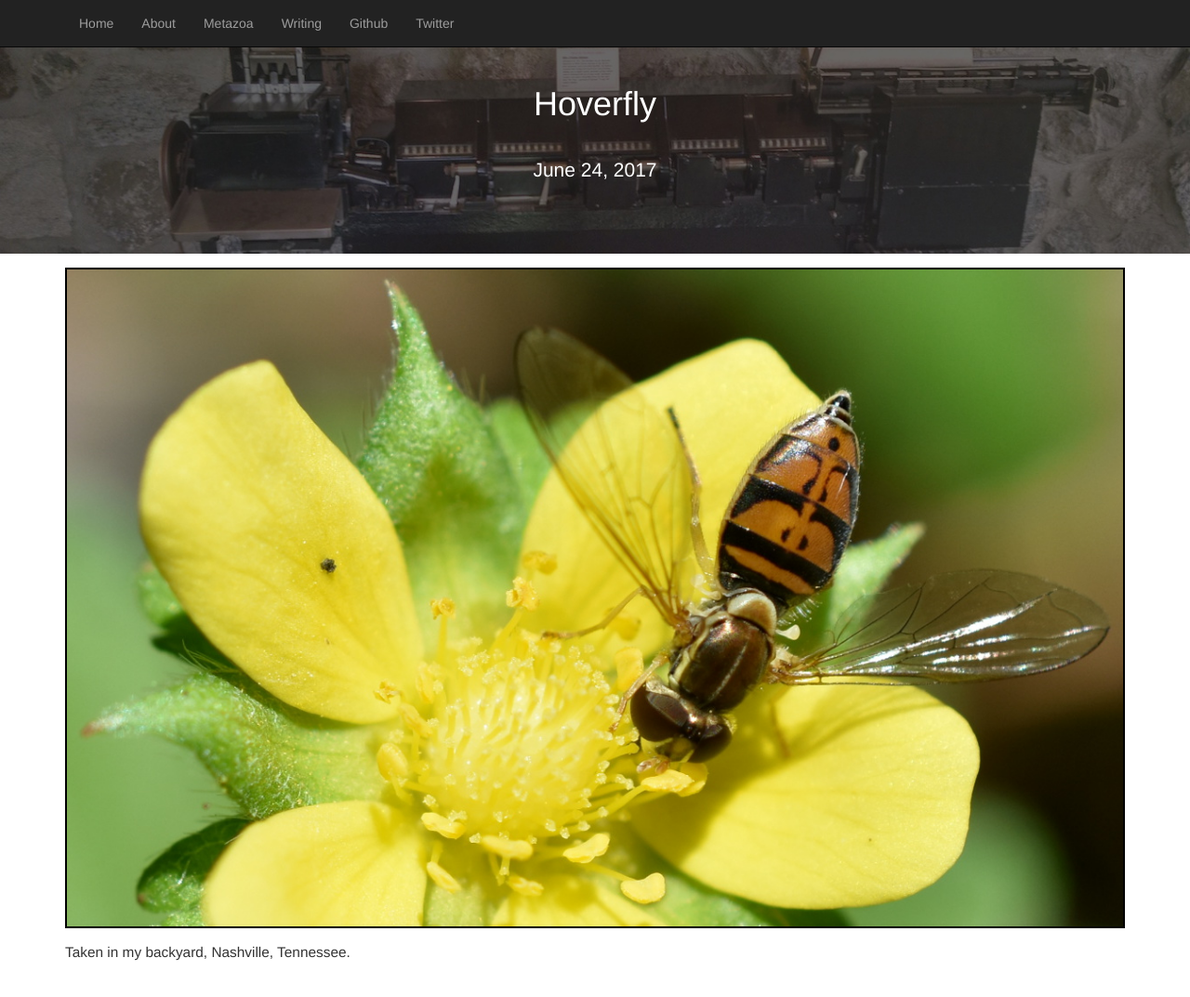
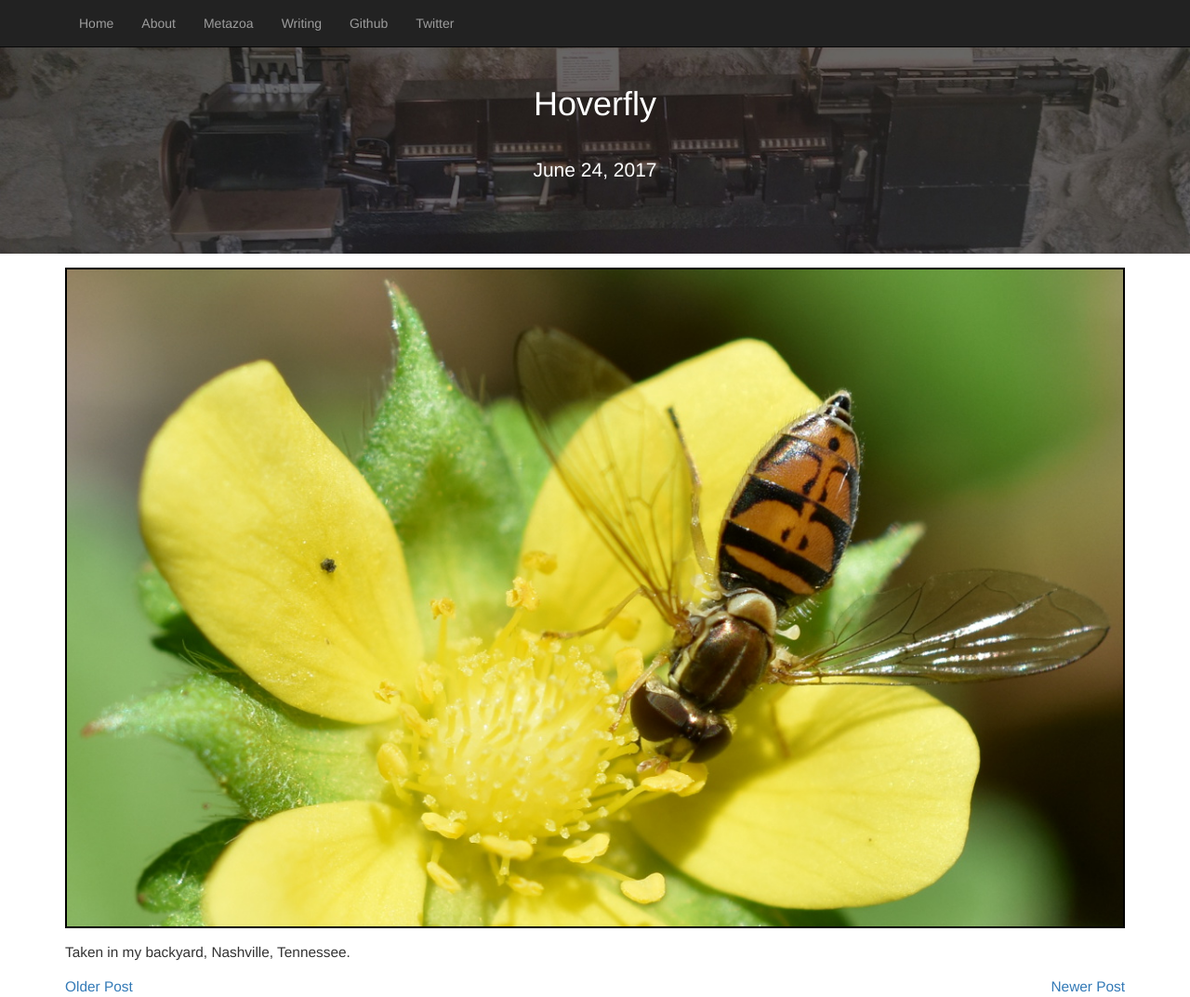
Before and after one commit to appeltel/website-ericappelt, a Jekyll site: the page built from _posts/2017-06-24-hoverfly.md, in a window 1280 px wide and 1073 px high. Shown: the whole window at 93% size. Built offline with Jekyll 4.4.1, drawn with Linux system fonts in a browser that asks for light colours; nearby versions of some CDN libraries; some of the changed lines change nothing that is shown.

Commit message:
Add some forward/back buttons to posts

```diff
--- a/_layouts/blogpost.html
+++ b/_layouts/blogpost.html
@@ -13,6 +13,18 @@
             {{ content }}
         </div>
       </div>
+      <div class="row">
+        {% if page.next_in_category != nil %}
+        <div class="col-xs-6 col-md-3 blogpost pull-left text-left">
+          <a href={{page.next_in_category.url}} class="next-link">Older Post</a>
+        </div>
+        {% endif %}
+        {% if page.previous_in_category != nil %}
+        <div class="col-xs-6 col-md-3 blogpost pull-right text-right">
+          <a href={{page.previous_in_category.url}} class="previous-link">Newer Post</a>
+        </div>
+        {% endif %}
+      </div>
     </div>
 
     {% include bootstrap-core.html %}
--- /dev/null
+++ b/_plugins/nav_in_category.rb
@@ -0,0 +1,27 @@
+# Credit Adam Clarkson
+# http://ajclarkson.co.uk/blog/jekyll-category-post-navigation/
+
+module Jekyll
+  class WithinCategoryPostNavigation < Generator
+    def generate(site)
+      site.categories.each_pair do |category, posts|
+        posts.sort! { |a,b| b <=> a}
+        posts.each do |post|
+          index = posts.index post
+          next_in_category = nil
+          previous_in_category = nil
+          if index
+            if index < posts.length - 1
+              next_in_category = posts[index + 1]
+            end
+            if index > 0
+              previous_in_category = posts[index - 1]
+            end
+          end
+          post.data["next_in_category"] = next_in_category unless next_in_category.nil?
+          post.data["previous_in_category"] = previous_in_category unless previous_in_category.nil?
+        end
+      end
+    end
+  end
+end
```
